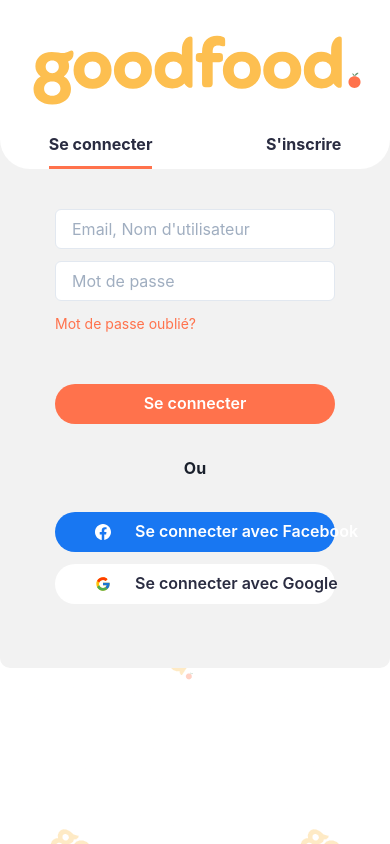
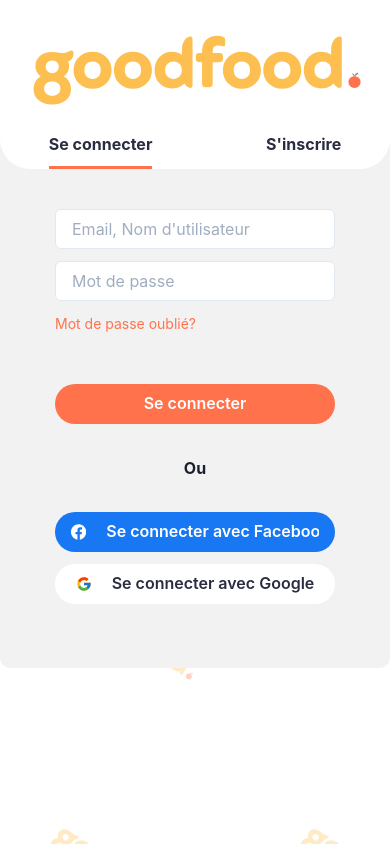
Before and after one commit to esomly19/GoodFood, a Next.js app in the folder front-end/: page /auth in a window 390 px wide. Built offline with nearby package versions, Linux system fonts and the light colour scheme.

Commit message:
Responsive fix

```diff
--- a/front-end/components/auth/Login.js
+++ b/front-end/components/auth/Login.js
@@ -23,19 +23,12 @@
           </Button>
           <Text fontWeight={"bold"} my={8}>Ou</Text>
           <Button bg={"goodfood.facebook"} color={"goodfood.white"} w={"100%"} borderRadius={"100"} >
-            <Grid width={"100%"} templateColumns='repeat(5, 1fr)' gap={6}>
-              <GridItem></GridItem>
-              <GridItem  d={'flex'} alignItems={"center"}><BsFacebook/></GridItem>
-              <GridItem d={'flex'} alignItems={"center"}>Se connecter avec Facebook</GridItem>
-            </Grid>
-
+              <BsFacebook/>
+              <Text marginLeft={5} noOfLines={2}>Se connecter avec Facebook</Text>
           </Button>
           <Button bg={"goodfood.white"} color={"goodfood.blue"} w={"100%"} borderRadius={"100"} mt={3} mb={16}>
-            <Grid width={"100%"} templateColumns='repeat(5, 1fr)' gap={6}>
-              <GridItem></GridItem>
-              <GridItem  d={'flex'} alignItems={"center"}><FcGoogle/></GridItem>
-              <GridItem d={'flex'} alignItems={"center"}>Se connecter avec Google</GridItem>
-            </Grid>
+            <FcGoogle/>
+            <Text marginLeft={5} noOfLines={2}>{"Se connecter avec Google"}</Text>
           </Button>
         </Container>
       </ScaleFade>
```
